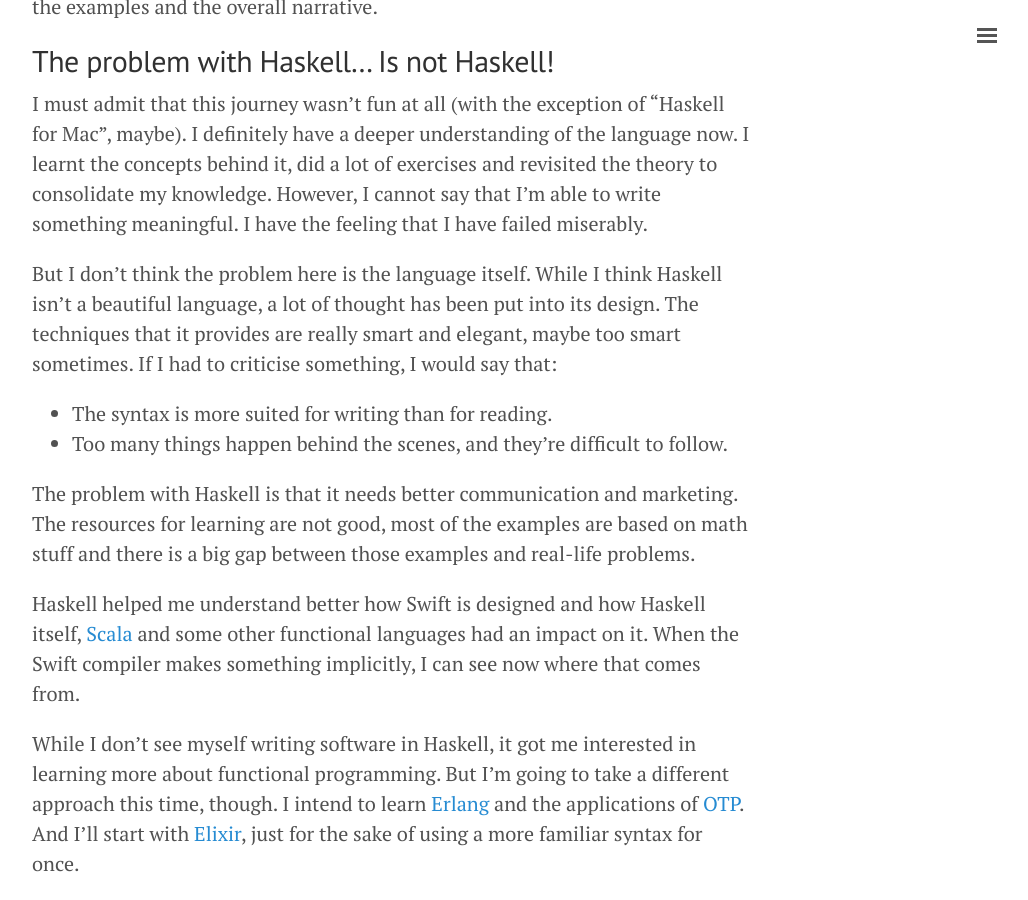
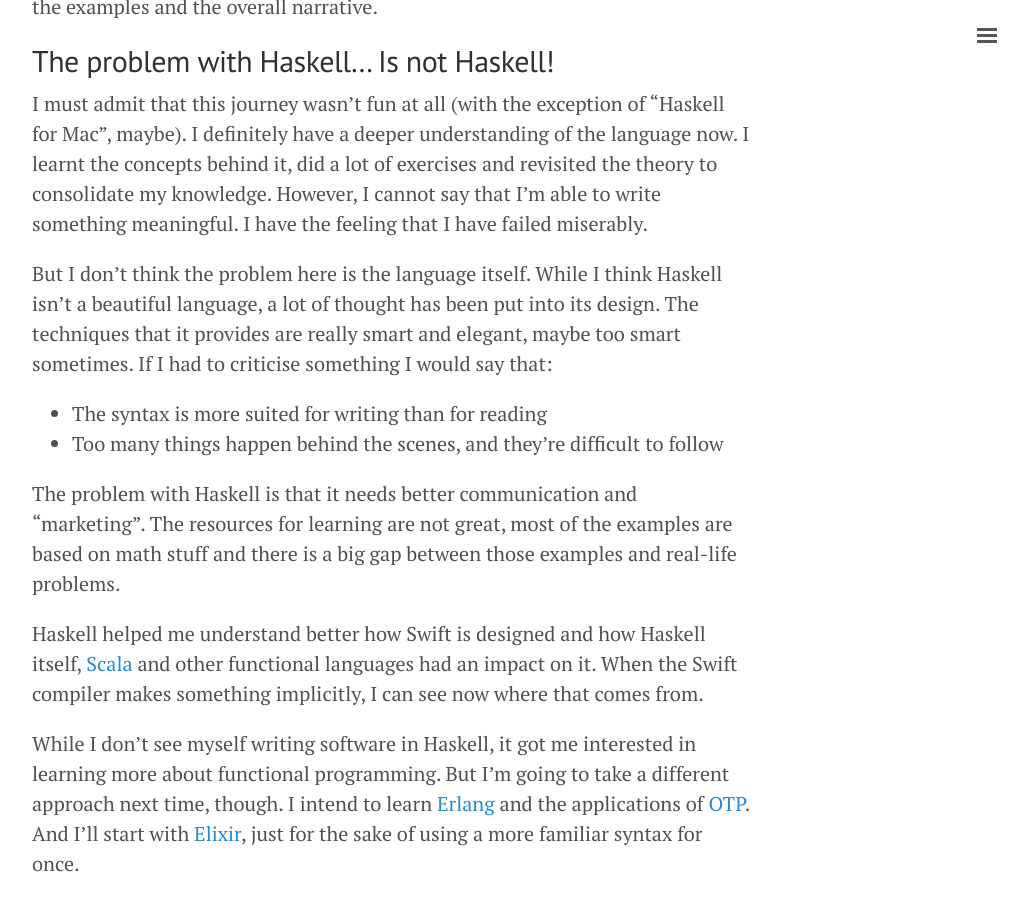
Before and after one commit to elitalon/elitalon.github.io, a Jekyll site: the page built from _posts/2016-02-27-my-failed-attempt-to-learn-haskell.md, in a window 1280 px wide and 900 px high, scrolled down 1468 px. Shown: the whole window, without its empty margins (248-1276 px from the left). Built offline with Jekyll 4.4.1, drawn with Linux system fonts in a browser that asks for light colours; some of the changed text lies outside the part shown.

Commit message:
Review post about learning Haskell

```diff
--- a/_posts/2016-02-27-my-failed-attempt-to-learn-haskell.md
+++ b/_posts/2016-02-27-my-failed-attempt-to-learn-haskell.md
@@ -30,13 +30,13 @@
 ## The problem with Haskell... Is not Haskell!
 I must admit that this journey wasn't fun at all (with the exception of "Haskell for Mac", maybe). I definitely have a deeper understanding of the language now. I learnt the concepts behind it, did a lot of exercises and revisited the theory to consolidate my knowledge. However, I cannot say that I'm able to write something meaningful. I have the feeling that I have failed miserably.
 
-But I don't think the problem here is the language itself. While I think Haskell isn't a beautiful language, a lot of thought has been put into its design. The techniques that it provides are really smart and elegant, maybe too smart sometimes. If I had to criticise something, I would say that:
+But I don't think the problem here is the language itself. While I think Haskell isn't a beautiful language, a lot of thought has been put into its design. The techniques that it provides are really smart and elegant, maybe too smart sometimes. If I had to criticise something I would say that:
 
-* The syntax is more suited for writing than for reading.
-* Too many things happen behind the scenes, and they're difficult to follow.
+* The syntax is more suited for writing than for reading
+* Too many things happen behind the scenes, and they're difficult to follow
 
-The problem with Haskell is that it needs better communication and marketing. The resources for learning are not good, most of the examples are based on math stuff and there is a big gap between those examples and real-life problems.
+The problem with Haskell is that it needs better communication and "marketing". The resources for learning are not great, most of the examples are based on math stuff and there is a big gap between those examples and real-life problems.
 
-Haskell helped me understand better how Swift is designed and how Haskell itself, [Scala](http://www.scala-lang.org) and some other functional languages had an impact on it. When the Swift compiler makes something implicitly, I can see now where that comes from.
+Haskell helped me understand better how Swift is designed and how Haskell itself, [Scala](http://www.scala-lang.org) and other functional languages had an impact on it. When the Swift compiler makes something implicitly, I can see now where that comes from.
 
-While I don't see myself writing software in Haskell, it got me interested in learning more about functional programming. But I'm going to take a different approach this time, though. I intend to learn [Erlang](http://www.erlang.org) and the applications of [OTP](https://en.wikipedia.org/wiki/Open_Telecom_Platform). And I'll start with [Elixir](http://elixir-lang.org), just for the sake of using a more familiar syntax for once.
+While I don't see myself writing software in Haskell, it got me interested in learning more about functional programming. But I'm going to take a different approach next time, though. I intend to learn [Erlang](http://www.erlang.org) and the applications of [OTP](https://en.wikipedia.org/wiki/Open_Telecom_Platform). And I'll start with [Elixir](http://elixir-lang.org), just for the sake of using a more familiar syntax for once.
```
Also changed, not shown: other parts of _posts/2016-02-27-my-failed-attempt-to-learn-haskell.md (+1 -1 lines).
